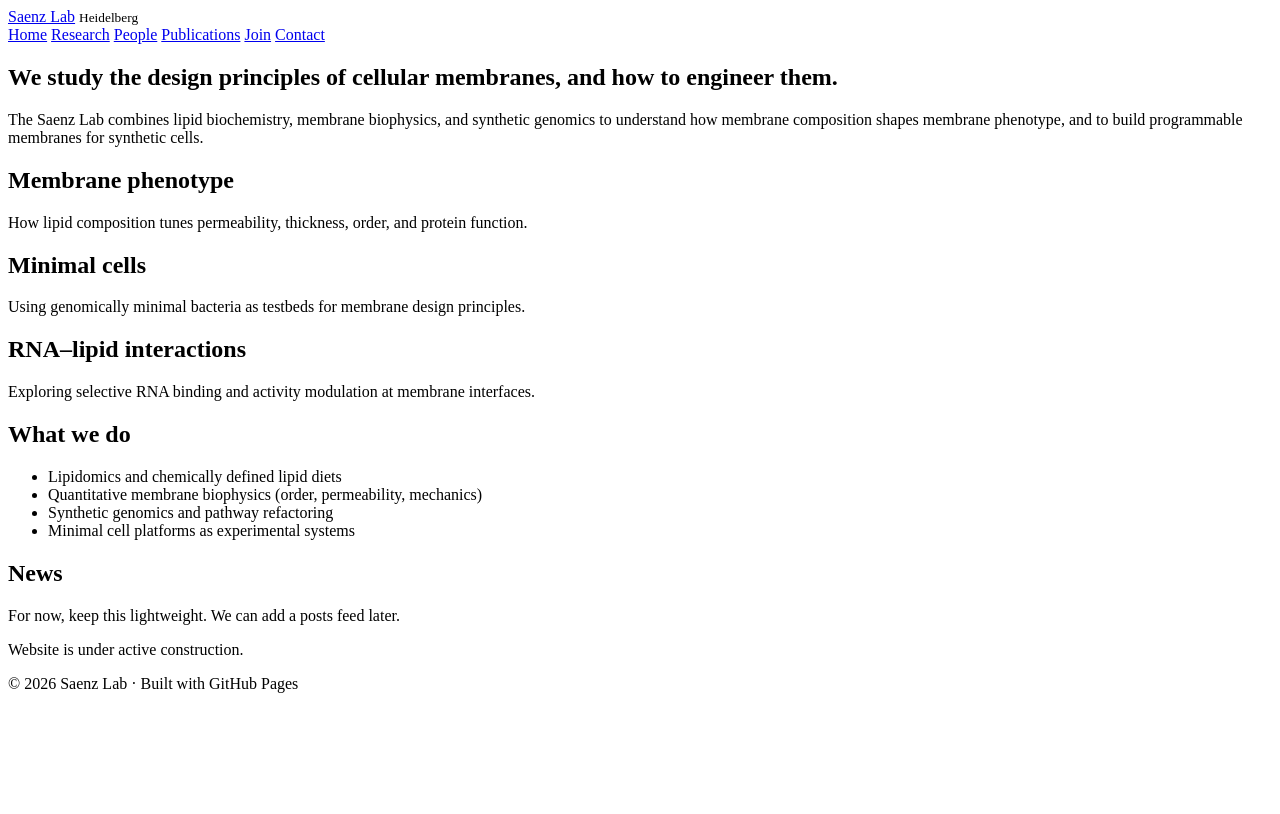
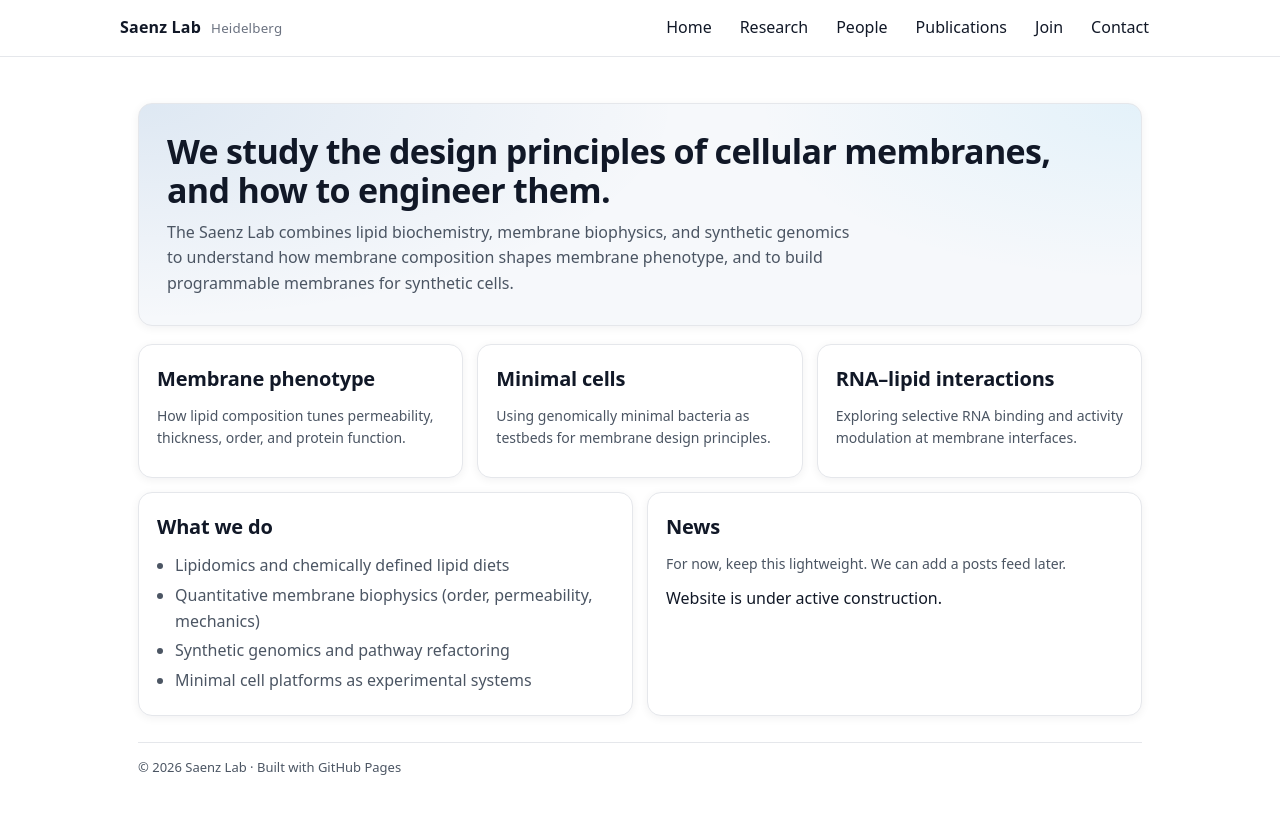
Before and after one commit to Saenz-Lab/Saenz-Lab.github.io, a Jekyll site: the page built from index.md, in a window 1280 px wide. Shown: the top 814 px of the page. Built offline with Jekyll 4.4.1, drawn with Linux system fonts in a browser that asks for light colours.

Commit message:
Update style.css

```diff
--- a/assets/css/style.css
+++ b/assets/css/style.css
@@ -11,4 +11,142 @@
   --accent-2:#0ea5e9;    /* subtle highlight */
   --max: 1040px;
   --radius: 14px;
-  --shadow: 0 8px
+  --shadow: 0 8px 24px rgba(17, 24, 39, 0.08);
+  --shadow-sm: 0 2px 10px rgba(17, 24, 39, 0.06);
+}
+
+*{box-sizing:border-box}
+html,body{margin:0;padding:0}
+body{
+  font-family: ui-sans-serif, system-ui, -apple-system, Segoe UI, Roboto, Helvetica, Arial, "Apple Color Emoji","Segoe UI Emoji";
+  background: var(--bg);
+  color: var(--text);
+  line-height: 1.6;
+  -webkit-font-smoothing: antialiased;
+  -moz-osx-font-smoothing: grayscale;
+}
+
+a{color:var(--accent);text-decoration:none}
+a:hover{text-decoration:underline}
+code{
+  font-family: ui-monospace, SFMono-Regular, Menlo, Monaco, Consolas, "Liberation Mono", "Courier New", monospace;
+  font-size: 0.95em;
+  background: rgba(17,24,39,0.04);
+  padding: 0.15em 0.35em;
+  border-radius: 8px;
+  border: 1px solid rgba(17,24,39,0.06);
+}
+
+.container{max-width:var(--max);margin:0 auto;padding:28px 18px}
+
+.site-header{
+  position:sticky;top:0;z-index:10;
+  background: rgba(255,255,255,.92);
+  backdrop-filter: blur(10px);
+  border-bottom:1px solid var(--line);
+}
+
+.nav{
+  display:flex;align-items:center;justify-content:space-between;
+  gap:14px;flex-wrap:wrap;
+  padding: 6px 0;
+}
+.brand{
+  display:flex;align-items:baseline;gap:10px;
+  font-weight: 700;
+  letter-spacing: .2px;
+}
+.brand a{color:var(--text)}
+.brand small{color:var(--muted-2);font-weight:500}
+
+.navlinks{display:flex;gap:6px;flex-wrap:wrap}
+.navlinks a{
+  padding:8px 10px;border-radius:10px;
+  color:var(--text);
+  border: 1px solid transparent;
+}
+.navlinks a:hover{
+  background: rgba(11,92,171,.06);
+  border-color: rgba(11,92,171,.12);
+  text-decoration:none;
+}
+
+.hero{
+  margin-top:18px;
+  padding:28px;
+  background:
+    radial-gradient(900px 360px at 0% 0%, rgba(11,92,171,.10), transparent 60%),
+    radial-gradient(700px 320px at 100% 0%, rgba(14,165,233,.08), transparent 55%),
+    var(--surface-2);
+  border:1px solid var(--line);
+  border-radius: var(--radius);
+  box-shadow: var(--shadow-sm);
+}
+.hero h1{margin:0 0 10px 0;font-size:34px;line-height:1.15;letter-spacing:-0.02em}
+.hero p{margin:0;color:var(--muted);max-width:75ch;font-size: 16px}
+
+.grid{
+  margin-top:18px;
+  display:grid;
+  grid-template-columns: repeat(12, 1fr);
+  gap:14px;
+}
+
+.card{
+  grid-column: span 12;
+  background: var(--surface);
+  border:1px solid var(--line);
+  border-radius: var(--radius);
+  padding:18px;
+  box-shadow: var(--shadow-sm);
+}
+@media (min-width: 860px){
+  .card.third{grid-column: span 4}
+  .card.half{grid-column: span 6}
+}
+
+h1,h2,h3{color:var(--text)}
+h2{margin:0 0 10px 0;font-size:20px;letter-spacing:-0.01em}
+h3{margin:0 0 8px 0;font-size:16px}
+p{margin:10px 0}
+
+.meta{color:var(--muted);font-size:14px}
+.list{margin:0;padding-left:18px;color:var(--muted)}
+.list li{margin: 4px 0}
+
+hr{border:0;border-top:1px solid var(--line);margin:18px 0}
+
+.table{
+  width:100%;
+  border-collapse:collapse;
+  margin-top:8px;
+}
+.table th,.table td{
+  border-top:1px solid var(--line);
+  padding:10px 8px;
+  vertical-align:top;
+}
+.table th{
+  color:var(--muted);
+  font-weight:600;
+  text-align:left;
+}
+
+.badge{
+  display:inline-block;
+  padding:2px 8px;
+  border:1px solid var(--line);
+  border-radius:999px;
+  color:var(--muted);
+  font-size:12px;
+  background: rgba(17,24,39,0.03);
+  margin-right:6px;
+}
+
+.footer{
+  margin-top:26px;
+  color:var(--muted);
+  font-size:13px;
+  border-top:1px solid var(--line);
+  padding-top:14px;
+}
```
